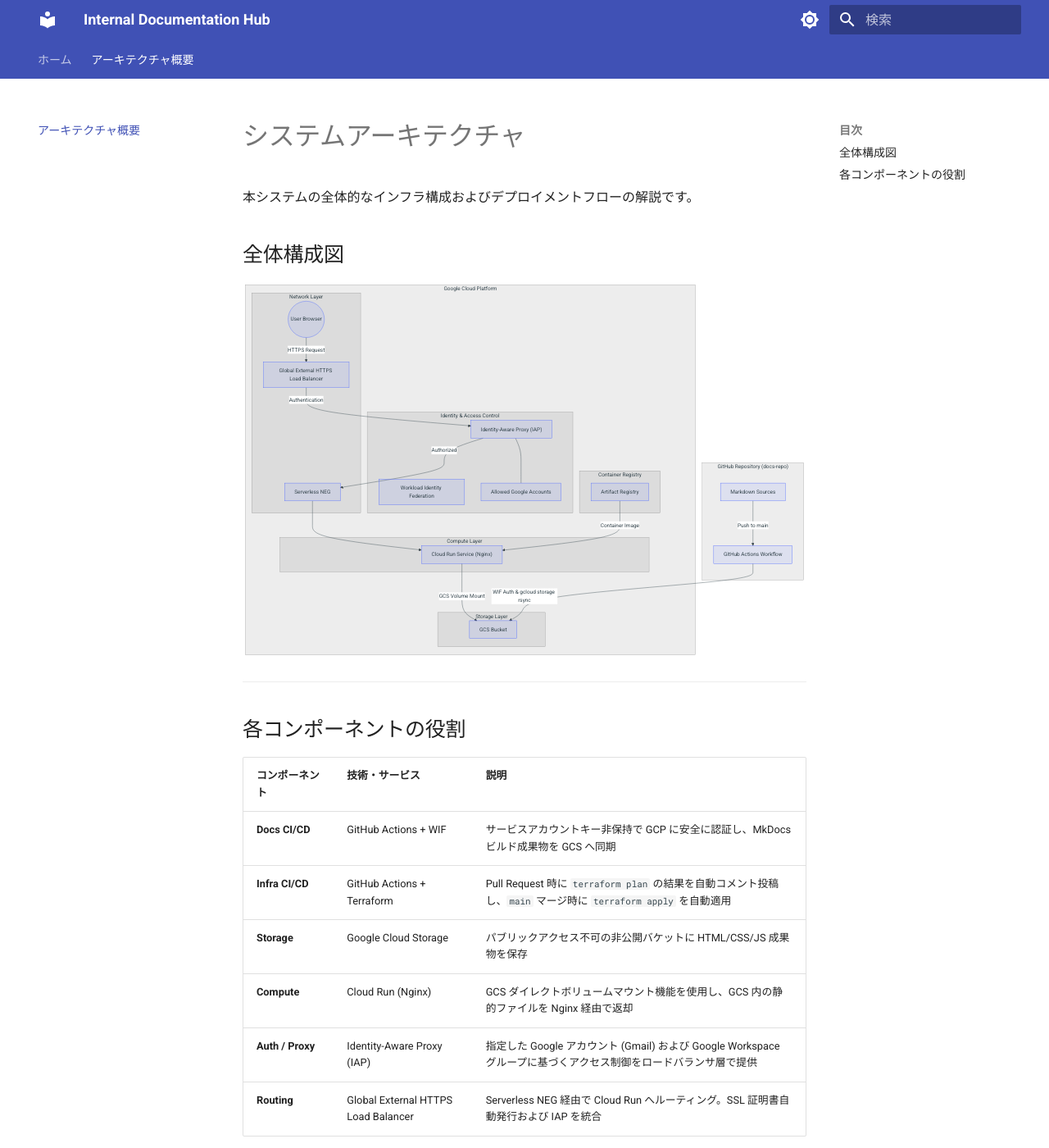
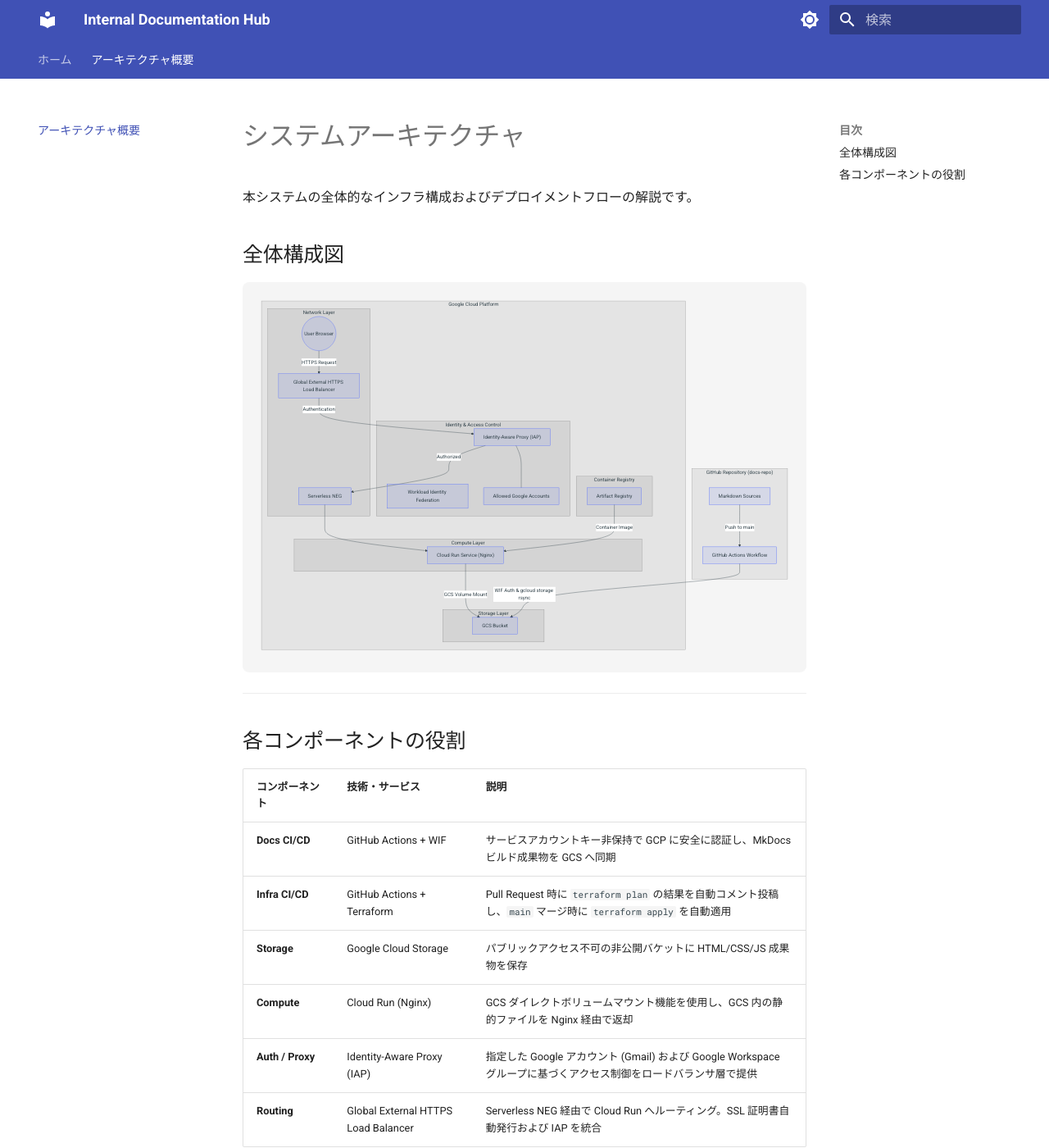
Before and after one commit to oharato/docs-repo, an MkDocs documentation site: the page built from docs/architecture.md, in a window 1280 px wide and 1400 px high. Shown: the whole window at 82% size. Built offline with MkDocs 1.6.1 and Material for MkDocs 9.7.7, drawn with Linux system fonts in a browser that asks for light colours.

Commit message:
feat(mkdocs): add click-to-zoom interactive modal and responsive sizing for Mermaid diagrams

```diff
--- /dev/null
+++ b/docs/extra.css
@@ -0,0 +1,44 @@
+/* Mermaid ダイアグラムの表示サイズ改善と横スクロール対応 */
+.mermaid {
+  text-align: center;
+  overflow-x: auto;
+  padding: 1rem;
+  background: var(--md-code-bg-color, #f8f9fa);
+  border-radius: 8px;
+  cursor: zoom-in;
+  transition: transform 0.2s ease-in-out;
+}
+
+.mermaid svg {
+  max-width: 100% !important;
+  height: auto !important;
+  min-width: 700px; /* 文字が潰れないように最小幅を確保 */
+}
+
+/* ダイアグラムモーダル拡大用スタイル */
+.mermaid-modal-overlay {
+  position: fixed;
+  top: 0;
+  left: 0;
+  width: 100vw;
+  height: 100vh;
+  background: rgba(0, 0, 0, 0.85);
+  display: flex;
+  justify-content: center;
+  align-items: center;
+  z-index: 9999;
+  cursor: zoom-out;
+  padding: 20px;
+  box-sizing: border-box;
+}
+
+.mermaid-modal-overlay svg {
+  max-width: 95vw !important;
+  max-height: 95vh !important;
+  width: auto !important;
+  height: auto !important;
+  background: #ffffff;
+  padding: 20px;
+  border-radius: 8px;
+  box-shadow: 0 8px 32px rgba(0, 0, 0, 0.5);
+}
--- /dev/null
+++ b/docs/extra.js
@@ -0,0 +1,35 @@
+// Mermaid ダイアグラムのクリック全画面拡大機能
+document.addEventListener("DOMContentLoaded", function () {
+  function initMermaidZoom() {
+    document.querySelectorAll(".mermaid").forEach(function (el) {
+      el.addEventListener("click", function () {
+        const svg = el.querySelector("svg");
+        if (!svg) return;
+
+        // モーダル背景の生成
+        const overlay = document.createElement("div");
+        overlay.className = "mermaid-modal-overlay";
+
+        // SVG のクローンを作成して高画質表示
+        const svgClone = svg.cloneNode(true);
+        svgClone.removeAttribute("style");
+        overlay.appendChild(svgClone);
+
+        // クリックで閉じる
+        overlay.addEventListener("click", function () {
+          document.body.removeChild(overlay);
+        });
+
+        document.body.appendChild(overlay);
+      });
+    });
+  }
+
+  // MkDocs のページ遷移に対応
+  initMermaidZoom();
+  if (typeof location$ !== "undefined") {
+    location$.subscribe(function () {
+      setTimeout(initMermaidZoom, 500);
+    });
+  }
+});
--- a/mkdocs.yml
+++ b/mkdocs.yml
@@ -52,6 +52,12 @@
   - toc:
       permalink: true
 
+extra_css:
+  - extra.css
+
+extra_javascript:
+  - extra.js
+
 nav:
   - ホーム: index.md
   - アーキテクチャ概要: architecture.md
```
